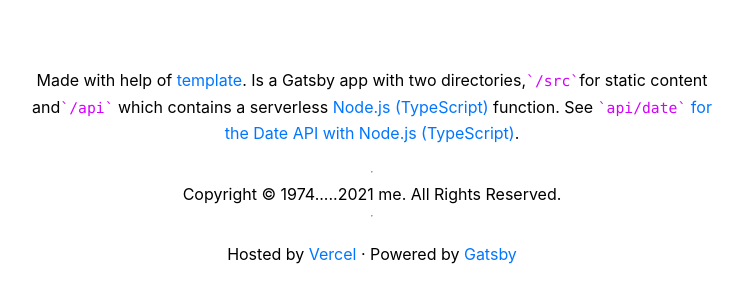
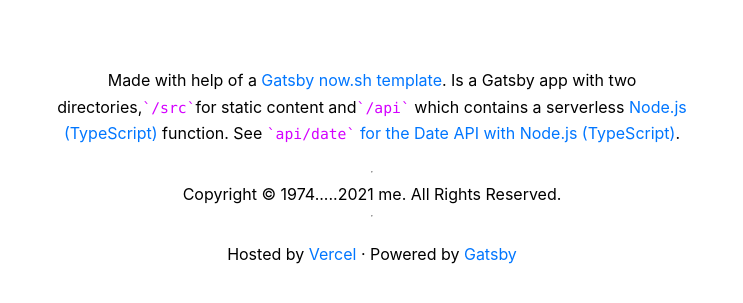
Before and after one commit to nonlin-lin-chaos-order-etc-etal/myzone_now_sh_GPLv3, a Gatsby site: page / in a window 1280 px wide. Shown: the part 321-624 px from the top of the page, without its empty margins (268-1011 px from the left). Built offline with nearby package versions, Linux system fonts and the light colour scheme; Gatsby itself is replaced by a stand-in of ours; no server answers.

Commit message:
Update index.js

```diff
--- a/src/pages/index.js
+++ b/src/pages/index.js
@@ -21,7 +21,7 @@ function Index() {
       <br/>
       <p>
         Made with help of{' '}
-        <a href="https://github.com/vercel/vercel/tree/main/examples/gatsby" target="_blank" rel="noreferrer noopener">template</a>.
+        a <a href="https://github.com/vercel/vercel/tree/main/examples/gatsby" target="_blank" rel="noreferrer noopener">Gatsby now.sh template</a>.
         Is a Gatsby app with two directories,
         <a href="https://github.com/nonlin-lin-chaos-order-etc-etal/myzone_now_sh_GPLv3/tree/main/src"><code>/src</code></a>
         for static content and
```
